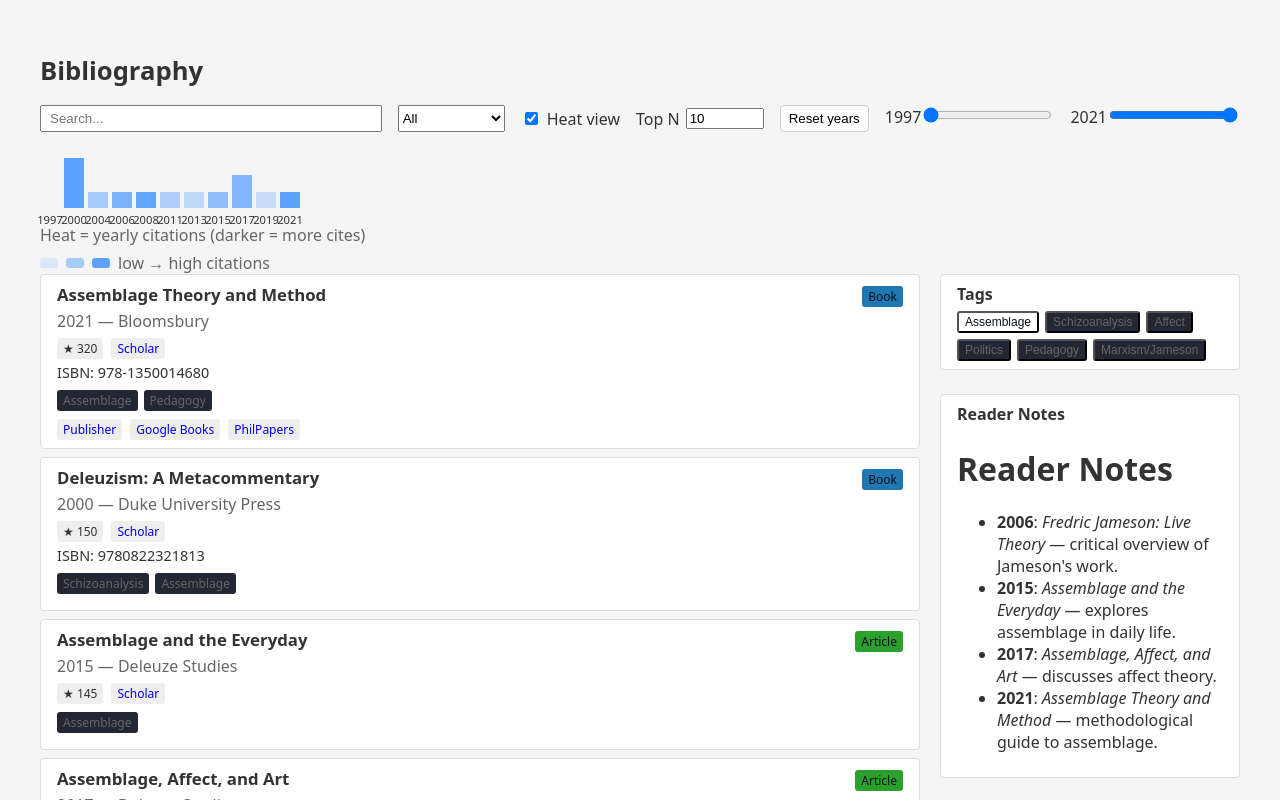
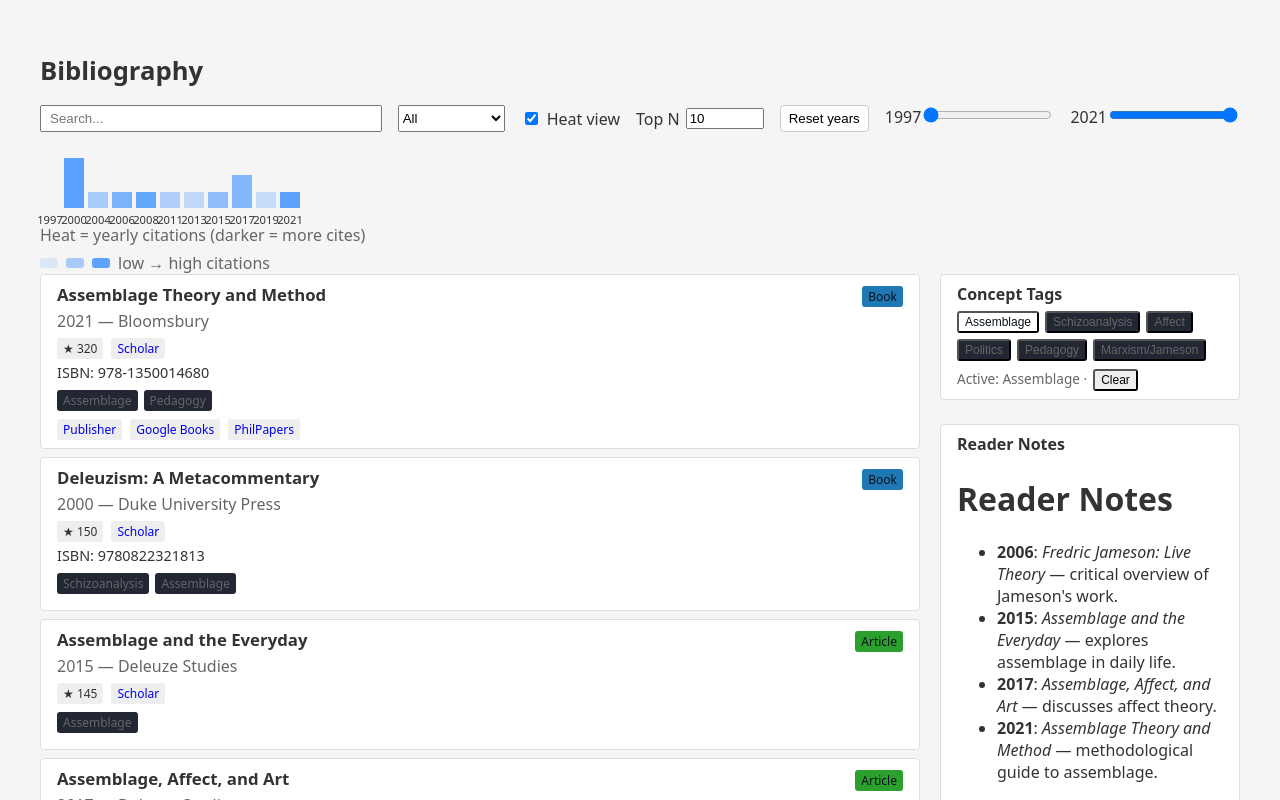
Before and after one commit to joesch21/Ian_Buchanan_Vault, a React (Vite) app in the folder site/: page / in a window 1280 px wide. Both pictures are taken after a click on the button "Assemblage". Shown: the top 800 px of the page. Built offline with nearby package versions, Linux system fonts and the light colour scheme.

Commit message:
feat(site): enhance Tag Filters UI and clickable tags

```diff
--- a/site/src/App.jsx
+++ b/site/src/App.jsx
@@ -176,7 +176,12 @@ function App() {
                     <span
                       key={tag}
                       className="badge"
-                      style={{ background: '#232734', color: 'var(--muted)' }}
+                      style={{ cursor: 'pointer', background: '#232734', color: 'var(--muted)' }}
+                      onClick={() =>
+                        setActiveTags((prev) =>
+                          prev.includes(tag) ? prev : [...prev, tag],
+                        )
+                      }
                     >
                       {tag}
                     </span>
@@ -193,27 +198,43 @@ function App() {
         </div>
         <div style={{width:'300px',flexShrink:0,display:'flex',flexDirection:'column',gap:'1rem'}}>
           <div className="card">
-            <strong>Tags</strong>
+            <strong>Concept Tags</strong>
             <div style={{marginTop:6, display:'flex', flexWrap:'wrap', gap:6}}>
-              {TAGS.map((tag) => (
+              {TAGS.map((tag) => {
+                const active = activeTags.includes(tag)
+                return (
                   <button
                     key={tag}
                     className="badge"
+                    onClick={() =>
+                      setActiveTags((prev) =>
+                        prev.includes(tag) ? prev.filter((t) => t !== tag) : [...prev, tag],
+                      )
+                    }
                     style={{
                       cursor: 'pointer',
-                    background: activeTags.includes(tag) ? 'var(--accent)' : '#232734',
-                    color: activeTags.includes(tag) ? '#08121e' : 'var(--muted)',
+                      background: active ? 'var(--accent)' : '#232734',
+                      color: active ? '#08121e' : 'var(--muted)',
                     }}
-                  onClick={() =>
-                    setActiveTags((t) =>
-                      t.includes(tag) ? t.filter((x) => x !== tag) : [...t, tag],
-                    )
-                  }
+                    title={active ? `Remove ${tag}` : `Add ${tag}`}
                   >
                     {tag}
                   </button>
-              ))}
+                )
+              })}
             </div>
+            {activeTags.length > 0 && (
+              <div style={{marginTop:8, color:'var(--muted)', fontSize:'.85rem'}}>
+                Active: {activeTags.join(', ')} ·
+                <button
+                  className="badge"
+                  style={{marginLeft:6, cursor:'pointer'}}
+                  onClick={() => setActiveTags([])}
+                >
+                  Clear
+                </button>
+              </div>
+            )}
           </div>
           <div className="card">
             <strong>Reader Notes</strong>
```
Lines whose indentation alone changed are shown as unchanged.
